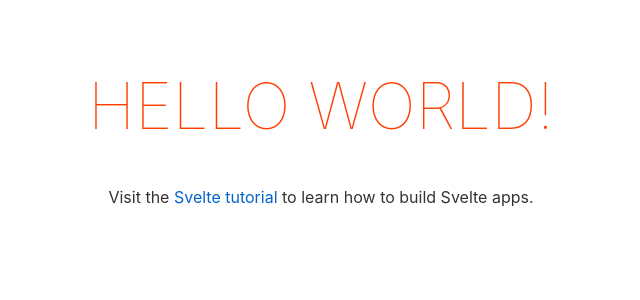
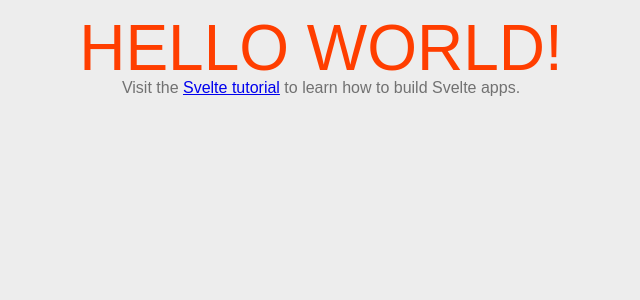
Before and after one commit to gh1224/svelte-todo, a Svelte app: page / in a window 1280 px wide. Shown: the top 300 px of the page, without its empty margins (319-959 px from the left). Built offline with nearby package versions, Linux system fonts and the light colour scheme.

Commit message:
8-1-2 기본 환경설정

```diff
--- a/public/global.css
+++ b/public/global.css
@@ -1,63 +1,214 @@
-html, body {
-	position: relative;
-	width: 100%;
-	height: 100%;
+html, body, div, span, applet, object, iframe,
+h1, h2, h3, h4, h5, h6, p, blockquote, pre,
+a, abbr, acronym, address, big, cite, code,
+del, dfn, em, img, ins, kbd, q, s, samp,
+small, strike, strong, sub, sup, tt, var,
+b, u, i, center,
+dl, dt, dd, ol, ul, li,
+fieldset, form, label, legend,
+table, caption, tbody, tfoot, thead, tr, th, td,
+article, aside, canvas, details, embed,
+figure, figcaption, footer, header, hgroup,
+menu, nav, output, ruby, section, summary,
+time, mark, audio, video {
+    margin: 0;
+    padding: 0;
+    border: 0;
+    vertical-align: baseline;
 }
 
 body {
-	color: #333;
-	margin: 0;
-	padding: 8px;
-	box-sizing: border-box;
-	font-family: -apple-system, BlinkMacSystemFont, "Segoe UI", Roboto, Oxygen-Sans, Ubuntu, Cantarell, "Helvetica Neue", sans-serif;
+    line-height: 1;
+}
+ol, ul {
+    list-style: none;
+}
+blockquote, q {
+    quotes: none;
+}
+blockquote:before, blockquote:after,
+q:before, q:after {
+    content: '';
+    content: none;
+}
+table {
+    border-collapse: collapse;
+    border-spacing: 0;
 }
 
-a {
-	color: rgb(0,100,200);
-	text-decoration: none;
+* { box-sizing: border-box; }
+
+@import url('https://fonts.googleapis.com/css2?family=Noto+Sans+KR&display=swap');
+
+/********** 초기화 끝 ***************************************************/
+
+body {
+  font-family: 'Noto Sans KR', sans-serif;
+  position: relative;
+  background-color: #EDEDED;
+  width: 100%;
+  display: flex;
+  justify-content: center;
+  color: #717171;
 }
 
-a:hover {
-	text-decoration: underline;
+.app  {
+  width: 600px;
+  display: flex;
+  flex-direction: column;
+  align-items: center;
+  justify-content: center;
+  padding: 0;
+  margin-top: 50px;
 }
 
-a:visited {
-	color: rgb(0,80,160);
+.wrap {
+  display: flex;
+  flex-direction: column;
+  align-items: center;
+  width: 100%;
 }
 
-label {
-	display: block;
+header {
+  width: 100%;
+  height: 140px;
+  display: flex;
+  flex-direction: column;
+  align-items: center;
+  padding: 40px 20px 0px 20px;
+  background-color: #ffffff;
+  box-shadow: 10px 5px 5px #e7e7e7;
+
+  border-top-left-radius: 5px;
+  border-top-right-radius: 5px;
 }
 
-input, button, select, textarea {
-	font-family: inherit;
-	font-size: inherit;
-	-webkit-padding: 0.4em 0;
-	padding: 0.4em;
-	margin: 0 0 0.5em 0;
-	box-sizing: border-box;
-	border: 1px solid #ccc;
-	border-radius: 2px;
+header h1 {
+  color: #343233;
+  margin-bottom: 20px;
 }
 
-input:disabled {
-	color: #ccc;
+header p {
+  font-size: 1rem;
+  color: #ffffff;
 }
 
-button {
-	color: #333;
-	background-color: #f4f4f4;
-	outline: none;
+header input {
+  width: 100%;
+  padding: 15px;
+  border: none;
+  border-radius: 3px;
+  border: 1px solid #717171;
 }
 
-button:disabled {
-	color: #999;
+.info {
+  width: 100%;
+  height: 70px;
+  display: flex;
+  justify-content: space-between;
+  align-items: center;
+  padding: 0 20px;
+  background-color: #ffffff;
+  box-shadow: 10px 5px 5px #e7e7e7;
+  border-bottom: 1px solid #EAE9EA;
 }
 
-button:not(:disabled):active {
-	background-color: #ddd;
+.info span {
+  color: #444444;
 }
 
-button:focus {
-	border-color: #666;
+.main {
+  width: 100%;
+  /* 최상단 메뉴 있을 경울 - 50*/
+  max-height: calc(100vh - 310px);
+  display: flex;
+  flex-direction: column;
+  align-items: center;
+  box-shadow: 10px 5px 5px #e7e7e7;
+
+  overflow-y: scroll;
+  /* 스크롤 숨기고 스크롤은 되게: IE, Edge, Firefox */
+  -ms-overflow-style: none;
+  scrollbar-width: none;
 }
+
+.main::-webkit-scrollbar  {
+  display: none;
+}
+
+.main ul {
+  width: 600px;
+}
+
+.main ul li {
+  position: relative;
+  display: flex;
+  align-items: center;
+  width: 100%;
+  padding: 15px 20px;
+  background-color: #ffffff;
+  font-size: 1rem;
+  color: #444444;
+  border-bottom: 1px solid #eaeaea;
+}
+
+.main ul li:last-child {
+
+  border-bottom-left-radius: 5px;
+  border-bottom-right-radius: 5px;
+}
+
+.main ul li span {
+  padding: 7px;
+}
+
+.main ul li input[type="checkbox"] {
+  width:20px;
+  height: 20px;
+  margin-right: 15px;
+}
+
+.main ul li input[type="text"] {
+  padding: 10px;
+  width: 600px;
+  border: 1px solid #717171;
+  z-index: 1000;
+  font-size: 1rem;
+}
+
+.main ul li a {
+  position: absolute;
+  top: 25px;
+  right: 20px;
+  text-decoration: none;
+  color: #444444;
+
+}
+
+/********** utils ***************************************************/
+
+.btn {
+  padding: 10px;
+  color: #444444;
+  font-size: 0.8em;
+  border: none;
+  margin-left: 0;
+  margin-right: 5px;
+  text-decoration: none;
+  cursor: pointer;
+  background-color: #eaeaea;
+}
+
+.btn:hover {
+  background-color: #343434;
+  color: #ffffff;
+}
+
+.selected {
+  background-color: #343434;
+  color: #ffffff;
+}
+
+.located {
+  border-bottom: 2px solid #005EFF;
+}
```
